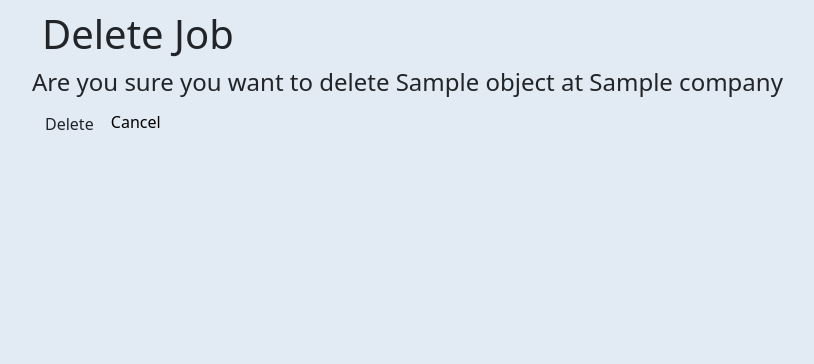
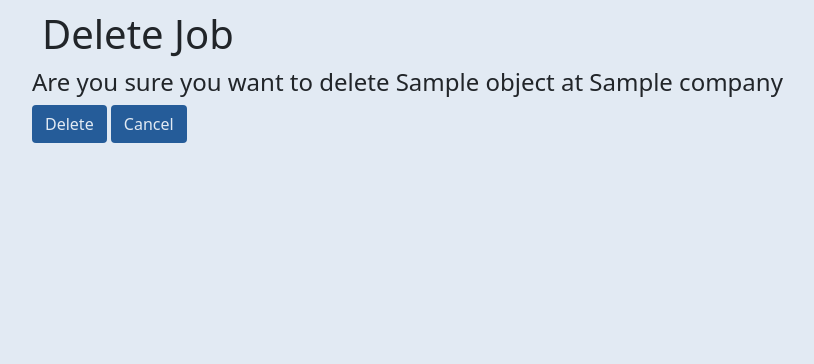
Before and after one commit to woojinv/Job-tracker, a Django app: template main_app/templates/main_app/job_confirm_delete.html in a window 1280 px wide. Shown: the part 56-420 px from the top of the page, without its empty margins (50-864 px from the left). Run offline with Django 4.2, Linux system fonts and the light colour scheme; a user stored in the database is signed in; tables that the repository leaves empty hold one stand-in row (values such as "Sample post"); the template is opened without the code that fills it: most values are stand-ins (such as "Sample title", 1, 10 or a date in 2020); data that the repository does not hold is empty.

Commit message:
updating delete page button

```diff
--- a/main_app/templates/main_app/job_confirm_delete.html
+++ b/main_app/templates/main_app/job_confirm_delete.html
@@ -9,8 +9,8 @@
 
     <form action="" method="POST">
         {% csrf_token %}
-        <input type="submit" value="Delete" class="btn">
-        <a href="{% url 'jobs_detail' job.id %}">Cancel</a>
+        <input type="submit" value="Delete" class="btn job-btn">
+        <a class="btn job-btn" href="{% url 'jobs_detail' job.id %}">Cancel</a>
     </form>
 
 {% else %}
```
